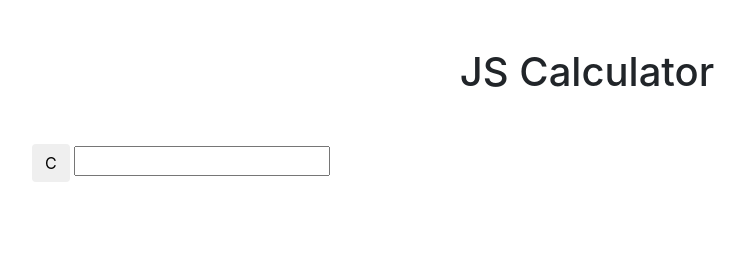
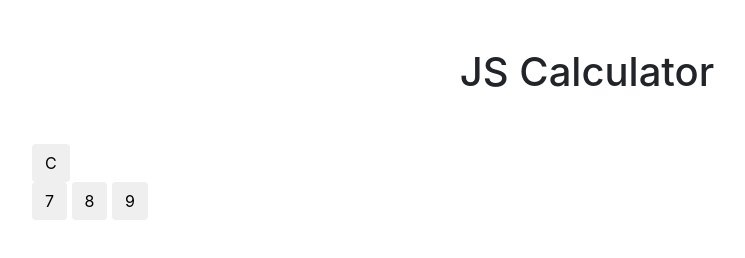
Before and after one commit to mikeyhavoc/calculator-js, a website: page index.html in a window 1280 px wide. Shown: the whole page, without its empty margins (53-798 px from the left). Drawn offline with nearby package versions, Linux system fonts and the light colour scheme.

Commit message:
add some containers.
Signed-off-by: mikey <manicdesigner@gmail.com>

```diff
--- a/index.html
+++ b/index.html
@@ -17,11 +17,29 @@
 <header class="header__title">
    <h1 class="title text-center m-5">JS Calculator</h1>
 </header>
-    <main class="container">
+    <main>
         <section class="calculator">
-            <div class="calcInput">
-                <button id="clrbtn" class="clear btn" data-ops="clearNums">C</button> <input id="input" type="text">
+            <div class="container">
+                <div class="row">
+                    <div class="col-sm-12">
+                        <div class="calcInput">
+
+                            <div class="output"></div>
+                            <button id="clrbtn" class="clear btn btn-main" data-ops="clearNums
+                            ">C</button>
+                        </div>
+                    </div>
+                </div>
+                <div class="row">
+                    <div class="col-sm-12">
+                        <button class="btn btn-main num" data-num="7">7</button>
+                        <button class="btn btn-main num" data-num="8">8</button>
+                        <button class="btn btn-main num" data-num="9">9</button>
+                    </div>
+                </div>
             </div>
+
+
 
 
 
@@ -30,7 +48,7 @@
 </div>
 
 <script src="node_modules/jquery/dist/jquery.min.js"></script>
-<script src="node_modules/popper.js/dist/popper.min.js"></script>
+<script src="node_modules/popper.js/dist/umd/popper.min.js"></script>
 <script src="node_modules/bootstrap/dist/js/bootstrap.min.js"></script>
 <script src="js/app.js"></script>
 </body>
```
